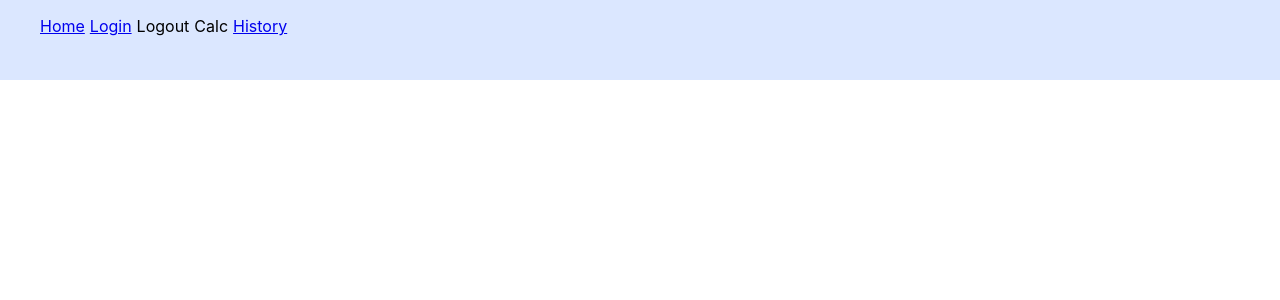
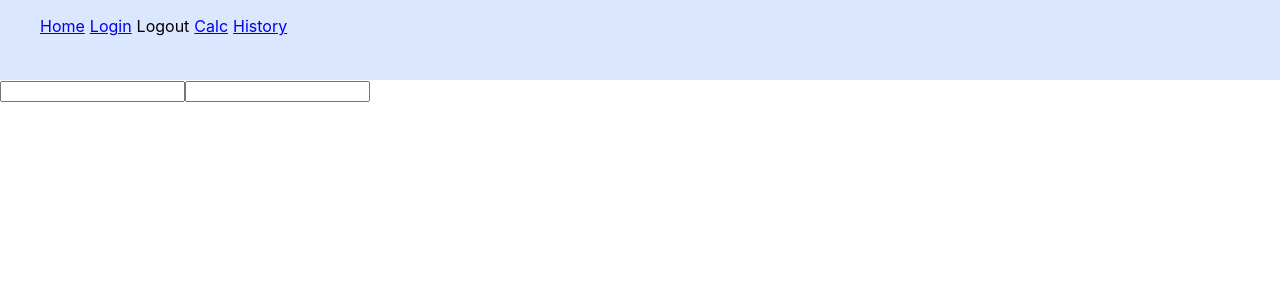
Before and after one commit to Chigusa-Sato/split-expenses, a React (Create React App) app: page /calculation in a window 1280 px wide. Shown: the top 300 px of the page. Built offline with nearby package versions, Linux system fonts and the light colour scheme.

Commit message:
計算画面の設置

```diff
--- a/src/App.tsx
+++ b/src/App.tsx
@@ -4,6 +4,7 @@ import Register from './pages/Register';
 import Login from './pages/Login';
 import History from './pages/History';
 import Header from './layouts/Header';
+import Calculation from './pages/Calculation';
 import './App.css';
 
 const App = () => {
@@ -16,6 +17,7 @@ const App = () => {
           <Route path={`/register/`} element={<Register />} />
           <Route path={`/login/`} element={<Login />} />
           <Route path={`/history/`} element={<History />} />
+          <Route path={`/calculation/`} element={<Calculation />} />
         </Routes>
       </div>
     </BrowserRouter>
--- a/src/layouts/Header.tsx
+++ b/src/layouts/Header.tsx
@@ -21,7 +21,9 @@ const Header = () => {
             <Link to="/login">Login</Link>
           </li>
           <li>Logout</li>
-          <li>Calc</li>
+          <li>
+            <Link to="/calculation">Calc</Link>
+          </li>
           <li>
             <Link to="/history">History</Link>
           </li>
--- /dev/null
+++ b/src/pages/Calculation.tsx
@@ -0,0 +1,23 @@
+import Input from '../components/atoms/Input';
+import { useState } from 'react';
+
+const Calculation = () => {
+  //支払金額欄のバインディング用
+  const [priceValue, setPriceValue] = useState('');
+  //購入先のバインディング用
+  const [sellerValue, setSellerValue] = useState('');
+
+  return (
+    <>
+      <Input
+        value={priceValue}
+        onInput={(event) => setPriceValue(event.target.value)}
+      />
+      <Input
+        value={sellerValue}
+        onInput={(event) => setSellerValue(event.target.value)}
+      />
+    </>
+  );
+};
+export default Calculation;
--- a/src/pages/History.tsx
+++ b/src/pages/History.tsx
@@ -8,6 +8,7 @@ import { useState } from 'react';
 // };
 //-------------------------------
 
+//todo:型定義
 let paymentList = [
   {
     id: 1,
@@ -38,7 +39,7 @@ const Register = () => {
   const toggleOpenList = (index: number) => {
     //@ts-ignore
     state_toggleOpenList(
-    //   @ts-ignore
+      //   @ts-ignore
       state_paymentList.map((list, mapIndex) =>
         index === mapIndex ? { ...list, isOpen: !list.isOpen } : list
       )
```
